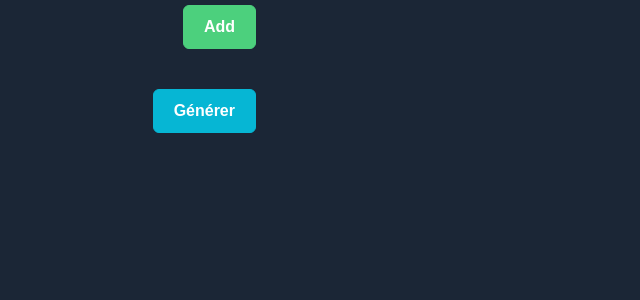
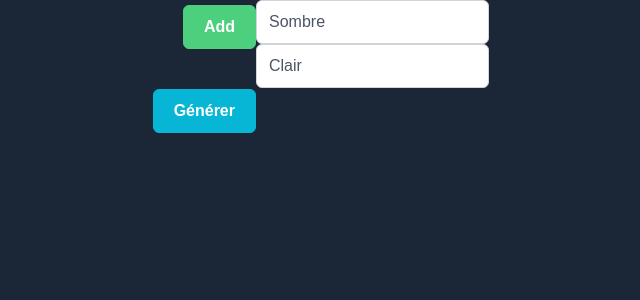
Before and after one commit to Mickalu/generate_team_wails, a React (Vite) app in the folder generate_team/frontend/: page / in a window 1280 px wide. Shown: the top 300 px of the page, without its empty margins (389-1029 px from the left). Built offline with nearby package versions, Linux system fonts and the light colour scheme; a web font is replaced by a local one.

Commit message:
feature: add teams container

```diff
--- /dev/null
+++ b/generate_team/frontend/src/Components/TeamComponent.tsx
@@ -0,0 +1,23 @@
+import React from 'react';
+import { InputText } from 'primereact/inputtext';
+import TeamType from '../types/TeamType';
+
+interface TeamComponentProps {
+  id: TeamType['id'];
+  value: TeamType['name'];
+  changeTeamName: any;
+  teams: TeamType[];
+};
+
+const TeamComponent = ({
+    id,
+    value,
+    changeTeamName,
+    teams,
+  }: TeamComponentProps) => (
+    <div>
+      <InputText placeholder={value} value={value} onChange={(e) => changeTeamName(e.target.value, id, teams)}/>
+    </div>
+);
+
+export default TeamComponent;
--- a/generate_team/frontend/src/Containers/HomePageContainers.tsx
+++ b/generate_team/frontend/src/Containers/HomePageContainers.tsx
@@ -1,15 +1,16 @@
 import React from 'react';
 import PlayersContainers from './PlayersContainers';
-import { Button } from 'primereact/button';
+import TeamsContainer from '../Containers/TeamsContainer';
 
 import "primereact/resources/themes/lara-light-cyan/theme.css";
 
 
 const HomePageContainers = () => {
   return (
-    <>
+    <div style={{display:'flex'}}>
       <PlayersContainers />
-    </>
+      <TeamsContainer />
+    </div>
   )
 };
 
--- /dev/null
+++ b/generate_team/frontend/src/Containers/TeamsContainer.tsx
@@ -0,0 +1,31 @@
+import React, { useId, useState } from 'react';
+import TeamType from '../types/TeamType';
+import TeamComponent from '../Components/TeamComponent';
+
+const initTeams: TeamType[] = [
+  {id:1, name: 'Sombre'},
+  {id:2, name: 'Clair'},
+];
+
+const TeamsContainer = () => {
+  const [teams, setTeams] = useState<TeamType[]>(initTeams);
+
+  const changeTeamName = (value: TeamType['name'], id: TeamType['id'], teams: TeamType[]) => {
+
+    const copyTeams = [...teams];
+    const teamToUpdate = copyTeams.find(team => team.id == id);
+
+    if (teamToUpdate){
+      teamToUpdate.name = value;
+      setTeams(copyTeams);
+    };
+  };
+
+  return (
+    <div style={{display:'flex', flexDirection:'column', justifyContent:'flex-start'}}>
+      {teams.map((team: TeamType) => (<TeamComponent key={`team-${team.id}`} id={team.id} value={team.name} changeTeamName={changeTeamName} teams={teams} />))}
+    </div>
+  )
+};
+
+export default TeamsContainer;
--- /dev/null
+++ b/generate_team/frontend/src/types/TeamType.ts
@@ -0,0 +1,4 @@
+export default interface TeamType {
+  name: string;
+  id: number;
+};
```
